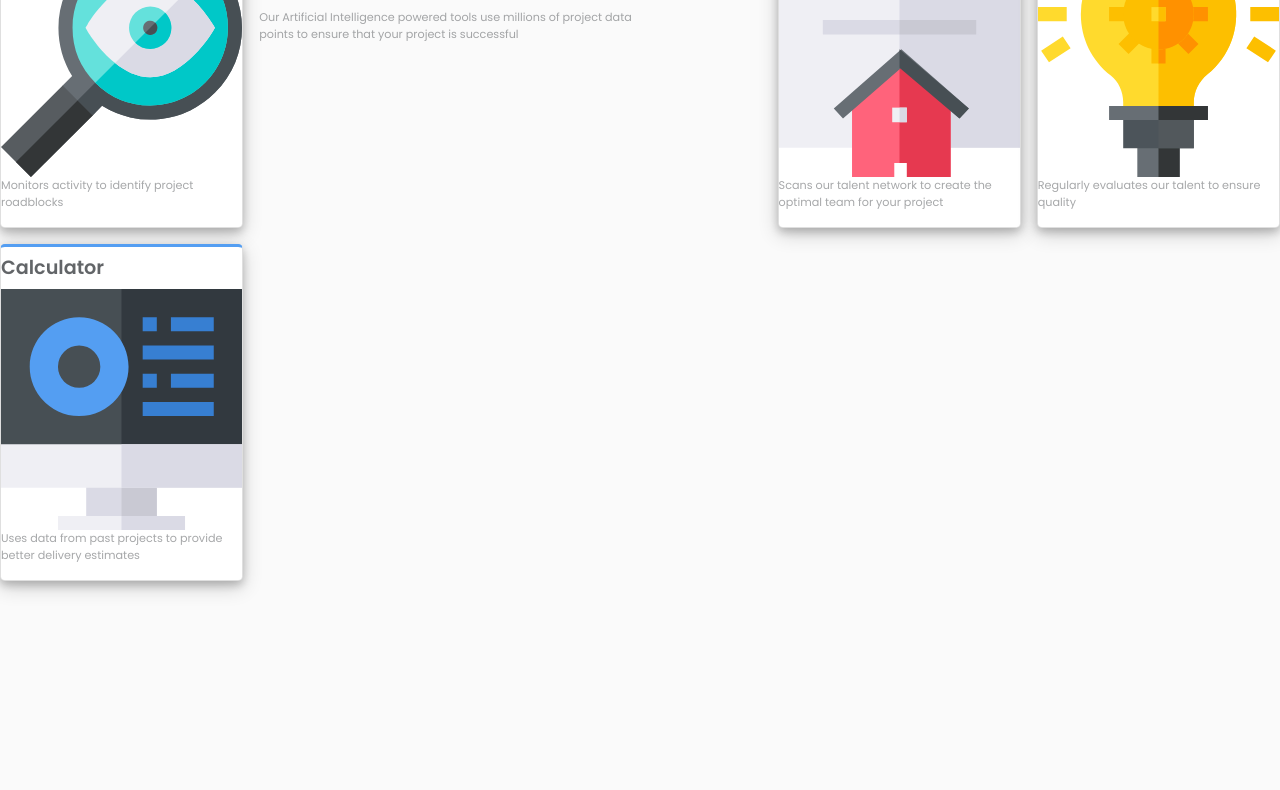
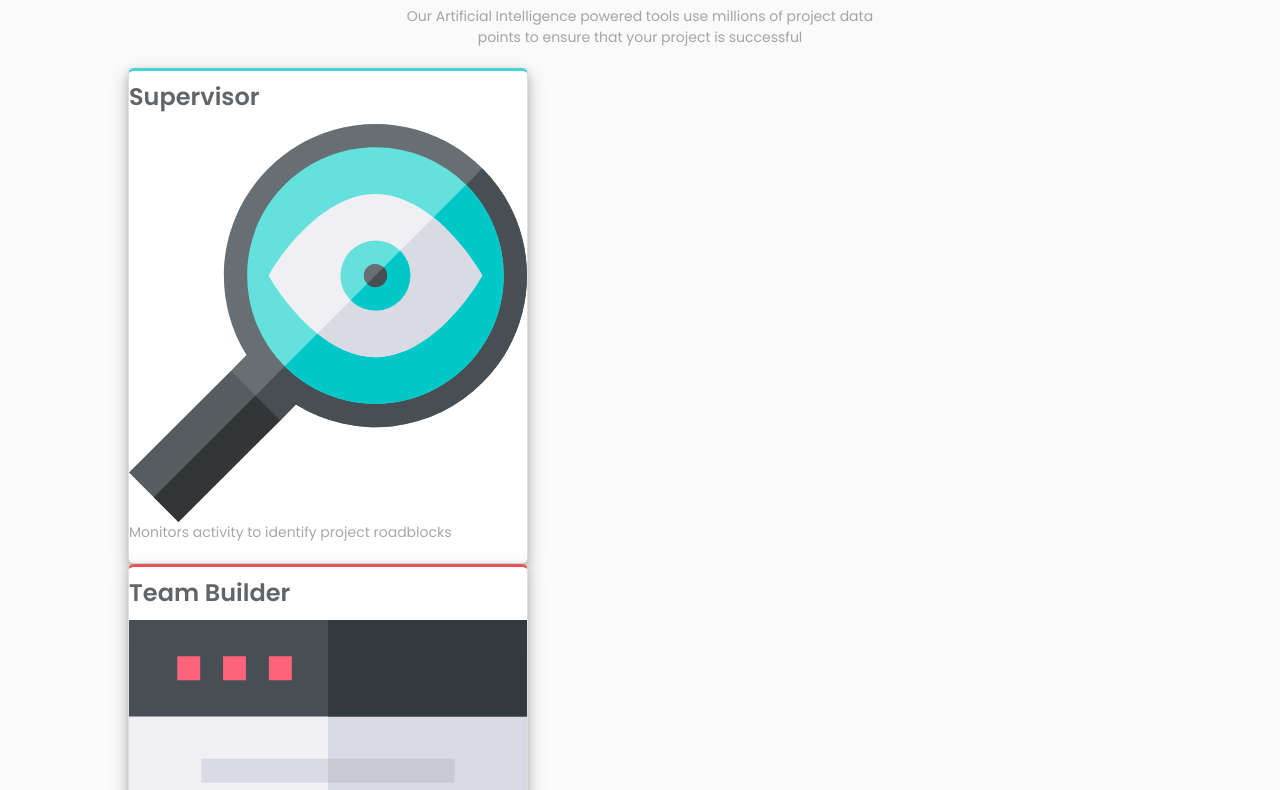
Before and after one commit to anLpk/four-card-feature-section-master, a plain HTML site: page index.html in a window 1280 px wide. Shown: the part 109-899 px from the top of the page. Before the commit the page ends 800 px from the top, so only its background shows below. Drawn offline with nearby package versions, Linux system fonts and the light colour scheme.

Commit message:
Update style.css

```diff
--- a/style.css
+++ b/style.css
@@ -1,26 +1,60 @@
-* {
-  margin: 0;
-  padding: 0
+@import url('https://fonts.googleapis.com/css2?family=Poppins:wght@200;400;600&display=swap');
+/*
+ * Challenge colors, font
+ *
+ * The font-size for 20px is to make rem clearer for increments
+ *
+ * Mobile: 375px (375x1360)
+ * Desktop: 1440px (1440x922)
+*/
+
+:root {
+    font-family: 'Poppins', sans-serif;
+    font-size: 20px;
+
+    /* Primary Colors */
+    --red: hsl(0, 78%, 62%);
+    --cyan: hsl(180, 62%, 55%);
+    --orange: hsl(34, 97%, 64%);
+    --blue: hsl(212, 86%, 64%);
+
+    /* Neutral */
+    --veryDarkBlue: hsl(234, 12%, 34%);
+    --grayishBlue: hsl(229, 6%, 66%);
+    --veryLightGray: hsl(0, 0%, 98%);
 }
 
+* {
+    margin: 0;
+    padding: 0;
+    /* box-sizing: border-box; */
+}
 
 html {
   scroll-behavior: smooth;
 }
 
 body {
-  background-color: #fafafa;
+  background-color: var(--veryLightGray);
   font-family: 'Poppins', sans-serif;
 }
 
 .all-container {
-  display: grid;
+  display: flex;
+  flex-direction: column;
+  margin: 0 auto;
+  width: 80%;
+}
+
+.column {
+  max-width: 400px;
 }
 
 .text {
+  text-align:center;
 }
 
-.tittle {
+.tittle-1 {
   font-weight: 300;
   font-size: 1.8em;
   opacity: .7;
@@ -32,7 +66,7 @@ body {
   opacity: .6;
 }
 
-h5 {
+.title-3 {
   font-weight: 400;
   font-size: .8em;
   opacity: .4;
@@ -46,8 +80,10 @@ h5 {
   box-shadow: 0 4px 8px 0 rgba(0, 0, 0, 0.2), 0 6px 20px 0 rgba(0, 0, 0, 0.19);
 }
 
-.supervisor>img {
-
+.card-img {
+  display: block;
+  width: 20%;
+  margin-left: auto;
 }
 
 span {
@@ -70,9 +106,6 @@ p {
   box-shadow: 0 4px 8px 0 rgba(0, 0, 0, 0.2), 0 6px 20px 0 rgba(0, 0, 0, 0.19);
 }
 
-.team-builder>img {
-}
-
 .karma {
   background: #ffffff;
   border-top: 3px solid hsl(34, 97%, 64%);
@@ -80,18 +113,12 @@ p {
   box-shadow: 0 4px 8px 0 rgba(0, 0, 0, 0.2), 0 6px 20px 0 rgba(0, 0, 0, 0.19);
 }
 
-.karma>img {
-}
 
 .calculator {
   background: #ffffff;
   border-top: 3px solid hsl(212, 86%, 64%);
   border-radius: .3em;
   box-shadow: 0 4px 8px 0 rgba(0, 0, 0, 0.2), 0 6px 20px 0 rgba(0, 0, 0, 0.19);
-
-}
-
-.calculator>img {
 
 }
 
@@ -117,41 +144,9 @@ a:hover {
 }
 
 @media (min-width: 1000px) {
-  .all-container {
-    display: grid;
-    grid-template-columns: repeat(5, 1fr);
-    grid-template-columns: repeat(5, 1fr);
-    grid-gap: 1rem;
+  .column {
+    width: 75%;
   }
 
-  .text {
-    grid-column: 2/4;
-    grid-row: 1/2;
-  }
-
-  .supervisor {
-    grid-column: 1/2;
-    grid-row: 3/4;
-  }
-
-  .team-builder {
-    grid-column: 2/3;
-    grid-row: 2/3;
-  }
-
-  .karma {
-    grid-column: 2/3;
-    grid-row: 4/5;
-  }
-
-  .calculator {
-    grid-column: 3/4;
-    grid-row: 3/4;
-  }
-}
 
 @media (max-width: 700px) {
-  .all-container {
-    display: inline-block;
-  }
-}
```
